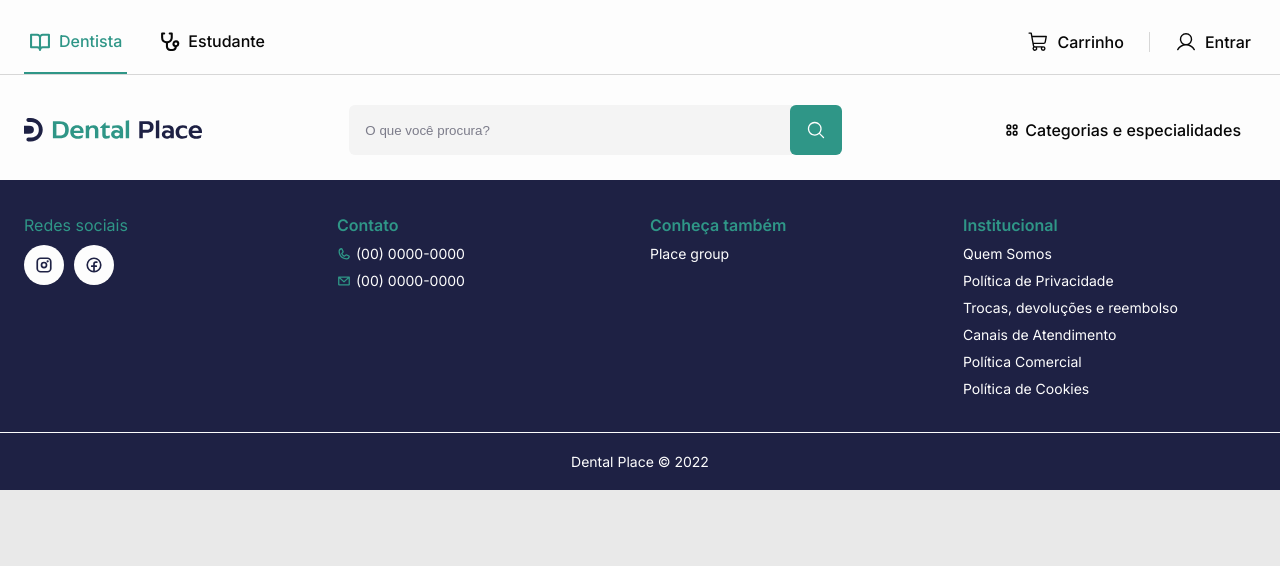
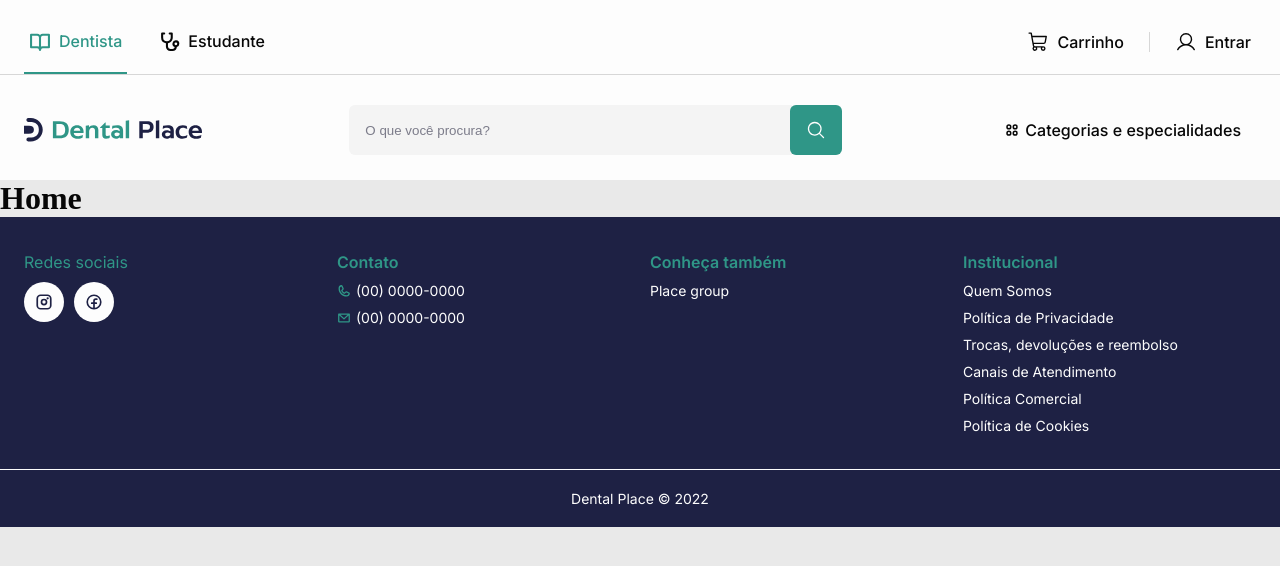
Before and after one commit to Loureiro12/Ecommerce-DentalPlace, a React (Vite) app: page / in a window 1280 px wide. Shown: the top 566 px of the page. Built offline with nearby package versions, Linux system fonts and the light colour scheme.

Commit message:
feat: implement DefaultLayouts

```diff
--- a/src/App.tsx
+++ b/src/App.tsx
@@ -3,15 +3,13 @@
 import { defaultTheme } from './styles/themes/default'
 import { GlobalStyle } from './styles/global'
 
-import { Header } from './components/header'
-import { Footer } from './components/footer'
+import { RouteApp } from './routes'
 
 export function App() {
   return (
     <ThemeProvider theme={defaultTheme}>
       <GlobalStyle />
-      <Header />
-      <Footer />
+      <RouteApp />
     </ThemeProvider>
   )
 }
--- /dev/null
+++ b/src/layouts/DefaultLayouts/index.tsx
@@ -0,0 +1,16 @@
+import { Outlet } from 'react-router-dom'
+
+import { Header } from '../../components/header'
+import { Footer } from '../../components/footer'
+
+import { LayoutContainer } from './styles'
+
+export function DefaultLayouts() {
+  return (
+    <LayoutContainer>
+      <Header />
+      <Outlet />
+      <Footer />
+    </LayoutContainer>
+  )
+}
--- /dev/null
+++ b/src/layouts/DefaultLayouts/styles.ts
@@ -0,0 +1,3 @@
+import styled from 'styled-components'
+
+export const LayoutContainer = styled.div``
--- a/src/main.tsx
+++ b/src/main.tsx
@@ -1,9 +1,12 @@
 import React from 'react'
 import ReactDOM from 'react-dom/client'
 import { App } from './App.tsx'
+import { BrowserRouter } from 'react-router-dom'
 
 ReactDOM.createRoot(document.getElementById('root')!).render(
   <React.StrictMode>
-    <App />
+    <BrowserRouter>
+      <App />
+    </BrowserRouter>
   </React.StrictMode>,
 )
--- /dev/null
+++ b/src/pages/home/index.tsx
@@ -0,0 +1,3 @@
+export function Home() {
+  return <h1>Home</h1>
+}
--- /dev/null
+++ b/src/routes/index.tsx
@@ -0,0 +1,13 @@
+import { Routes, Route } from 'react-router-dom'
+import { Home } from '../pages/home'
+import { DefaultLayouts } from '../layouts/DefaultLayouts'
+
+export function RouteApp() {
+  return (
+    <Routes>
+      <Route path="/" element={<DefaultLayouts />}>
+        <Route path="/" element={<Home />} />
+      </Route>
+    </Routes>
+  )
+}
```
